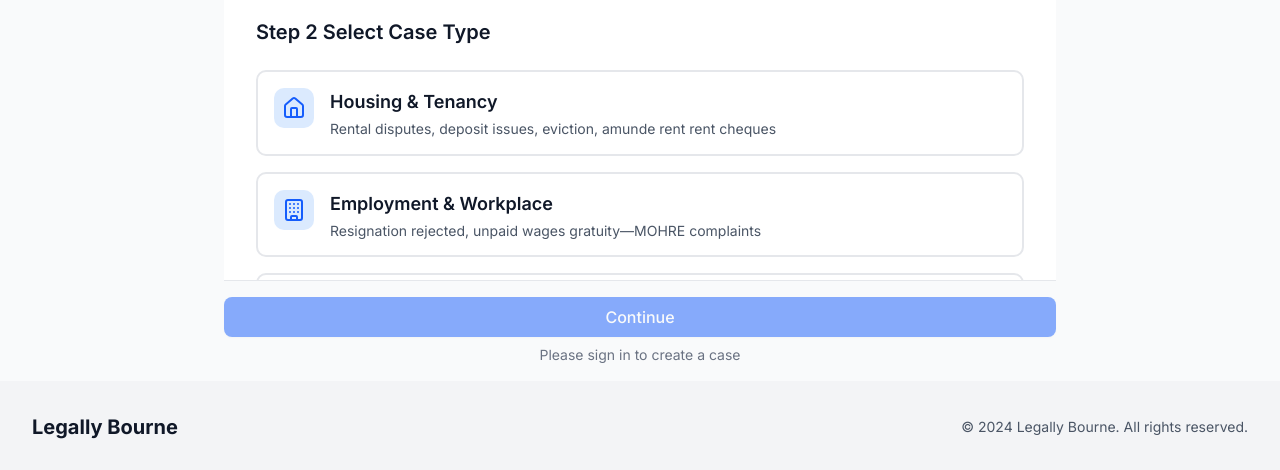
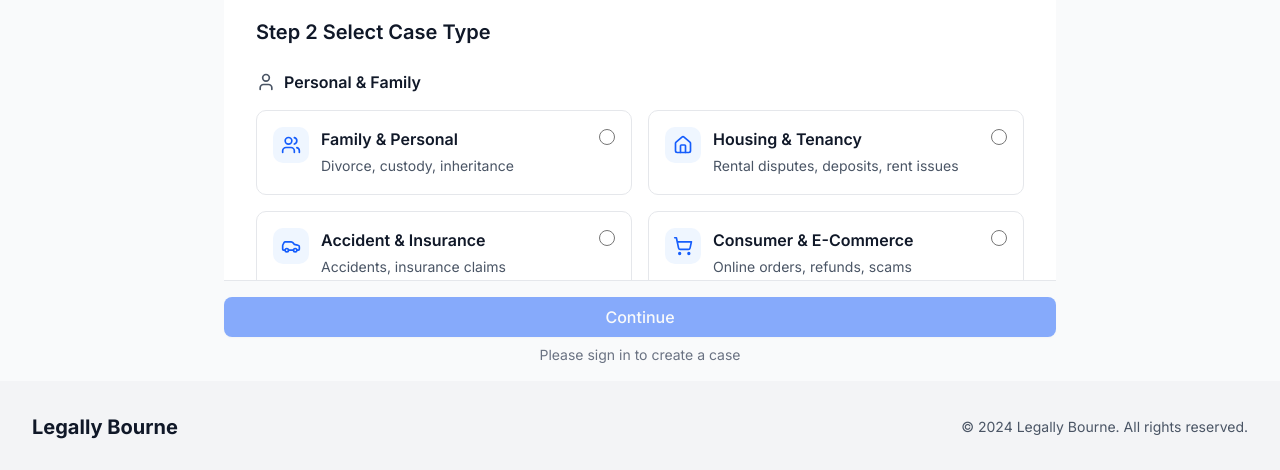
Before and after one commit to touchsung/legally-bourne, a Next.js app: page /chat in a window 1280 px wide. Shown: the part 327-797 px from the top of the page. Built offline with nearby package versions, Linux system fonts and the light colour scheme; no server answers.

Commit message:
feat: update ui in select case section

```diff
--- a/src/components/chat/case-type-selector.tsx
+++ b/src/components/chat/case-type-selector.tsx
@@ -1,6 +1,6 @@
 "use client";
 
-import { caseTypes } from "@/data/case-types";
+import { caseGroups } from "@/data/case-types";
 
 interface CaseTypeSelectorProps {
   selectedCaseType: string;
@@ -12,58 +12,63 @@ export function CaseTypeSelector({
   onCaseTypeChange,
 }: CaseTypeSelectorProps) {
   return (
-    <div className="mb-4">
-      <h2 className="text-lg md:text-xl font-semibold text-gray-900 mb-4 md:mb-6">
+    <div className="mb-8">
+      <h2 className="text-xl font-semibold text-gray-900 mb-6">
         Step 2 Select Case Type
       </h2>
-      <div className="grid grid-cols-1 gap-3 md:gap-4">
-        {caseTypes.map((caseType) => {
+
+      {caseGroups.map((group) => {
+        const GroupIcon = group.icon;
+
+        return (
+          <div key={group.id} className="mb-6">
+            <div className="flex items-center gap-2 mb-4">
+              <GroupIcon className="w-5 h-5 text-gray-600" />
+              <h3 className="font-semibold text-gray-900">{group.title}</h3>
+            </div>
+            <div className="grid grid-cols-1 md:grid-cols-2 gap-4">
+              {group.types.map((caseType) => {
                 const Icon = caseType.icon;
                 const isSelected = selectedCaseType === caseType.id;
 
                 return (
-            <button
+                  <div
                     key={caseType.id}
+                    className="relative border border-gray-200 rounded-lg p-4 hover:border-gray-300 transition-colors cursor-pointer"
                     onClick={() => onCaseTypeChange(caseType.id)}
-              className={`w-full p-3 md:p-4 rounded-lg border-2 text-left transition-all duration-200 ${
-                isSelected
-                  ? "border-blue-500 bg-blue-50"
-                  : "border-gray-200 hover:border-gray-300 bg-white"
-              }`}
                   >
-              <div className="flex items-start space-x-3 md:space-x-4">
-                <div
-                  className={`p-2 rounded-lg flex-shrink-0 ${
-                    isSelected ? "bg-blue-500" : "bg-blue-100"
-                  }`}
-                >
-                  <Icon
-                    className={`w-5 h-5 md:w-6 md:h-6 ${
-                      isSelected ? "text-white" : "text-blue-600"
-                    }`}
-                  />
+                    <div className="flex items-start justify-between">
+                      <div className="flex items-start gap-3 flex-1">
+                        <div className="p-2 bg-blue-50 rounded-lg flex-shrink-0">
+                          <Icon className="w-5 h-5 text-blue-600" />
                         </div>
                         <div className="flex-1 min-w-0">
-                  <h3
-                    className={`font-semibold text-base md:text-lg mb-1 ${
-                      isSelected ? "text-blue-900" : "text-gray-900"
-                    }`}
-                  >
+                          <h4 className="font-semibold text-gray-900 mb-1">
                             {caseType.title}
-                  </h3>
-                  <p
-                    className={`text-xs md:text-sm leading-tight ${
-                      isSelected ? "text-blue-700" : "text-gray-600"
-                    }`}
-                  >
+                          </h4>
+                          <p className="text-sm text-gray-600 leading-relaxed">
                             {caseType.description}
                           </p>
                         </div>
                       </div>
-            </button>
+                      <div className="flex-shrink-0 ml-3">
+                        <input
+                          type="radio"
+                          name="caseType"
+                          value={caseType.id}
+                          checked={isSelected}
+                          onChange={() => onCaseTypeChange(caseType.id)}
+                          className="w-4 h-4 text-blue-600 border-gray-300 focus:ring-blue-500"
+                        />
+                      </div>
+                    </div>
+                  </div>
                 );
               })}
             </div>
           </div>
         );
+      })}
+    </div>
+  );
 }
--- a/src/data/case-types.ts
+++ b/src/data/case-types.ts
@@ -1,64 +1,129 @@
 import {
+  Users,
   Home,
+  Car,
+  ShoppingCart,
   Building,
+  FileText,
+  Laptop,
   CreditCard,
+  Building2,
   Plane,
   Scale,
-  FileText,
-  ShoppingCart,
   HelpCircle,
+  User,
+  Briefcase,
+  Globe,
 } from "lucide-react";
 
-export const caseTypes = [
+export const caseGroups = [
+  {
+    id: "personal-family",
+    title: "Personal & Family",
+    icon: User,
+    types: [
+      {
+        id: "family-personal",
+        icon: Users,
+        title: "Family & Personal",
+        description: "Divorce, custody, inheritance",
+      },
       {
         id: "housing-tenancy",
         icon: Home,
         title: "Housing & Tenancy",
-    description:
-      "Rental disputes, deposit issues, eviction, amunde rent rent cheques",
+        description: "Rental disputes, deposits, rent issues",
       },
+      {
+        id: "accident-insurance",
+        icon: Car,
+        title: "Accident & Insurance",
+        description: "Accidents, insurance claims",
+      },
+      {
+        id: "consumer-ecommerce",
+        icon: ShoppingCart,
+        title: "Consumer & E-Commerce",
+        description: "Online orders, refunds, scams",
+      },
+    ],
+  },
+  {
+    id: "work-money",
+    title: "Work & Money",
+    icon: Briefcase,
+    types: [
       {
         id: "employment-workplace",
         icon: Building,
         title: "Employment & Workplace",
-    description: "Resignation rejected, unpaid wages gratuity—MOHRE complaints",
+        description: "Unpaid wages, termination, complaints",
+      },
+      {
+        id: "client-non-payment",
+        icon: FileText,
+        title: "Client Non-Payment",
+        description: "Completed work but not paid",
+      },
+      {
+        id: "freelance-platform",
+        icon: Laptop,
+        title: "Freelance / Platform Disputes",
+        description: "Upwork, Fiverr, Freelancer.com issues",
       },
       {
         id: "loans-financial",
         icon: CreditCard,
         title: "Loans & Financial",
-    description:
-      "Bank loans, credit cards, overdue settlement, travel bans from debt",
+        description: "Bank loans, credit cards, overdue payments",
       },
+    ],
+  },
+  {
+    id: "business-corporate",
+    title: "Business & Corporate",
+    icon: Building2,
+    types: [
+      {
+        id: "business-corporate",
+        icon: Building2,
+        title: "Business & Corporate",
+        description: "Partnerships, contracts, IP, SME disputes",
+      },
+    ],
+  },
+  {
+    id: "government-legal",
+    title: "Government & Legal",
+    icon: Globe,
+    types: [
       {
         id: "visa-immigration",
         icon: Plane,
         title: "Visa & Immigration",
-    description:
-      "Medical ban, overstay fines, visa cancellation, exit pass/deportation court-related travel ban",
+        description: "Visa cancellation, overstay, travel bans",
       },
       {
         id: "criminal-civil",
         icon: Scale,
         title: "Criminal & Civil Cases",
-    description: "Breach of trust, misdemeanour, appeal, mercy memorandum",
+        description: "Criminal charges, civil disputes, appeals",
+      },
+    ],
   },
   {
-    id: "client-non-payment",
-    icon: FileText,
-    title: "Client Non-Payment",
-    description: "You completed work, but haven't been paid",
-  },
-  {
-    id: "consumer-ecommerce",
-    icon: ShoppingCart,
-    title: "Consumer & E-Commerce",
-    description: "Online orders, refunds, scams, defective products",
-  },
+    id: "other",
+    title: "Other",
+    icon: HelpCircle,
+    types: [
       {
         id: "other",
         icon: HelpCircle,
         title: "Other",
         description: "Describe your specific legal issue",
       },
+    ],
+  },
 ];
+
+export const caseTypes = caseGroups.flatMap((group) => group.types);
```
Lines whose indentation alone changed are shown as unchanged.
